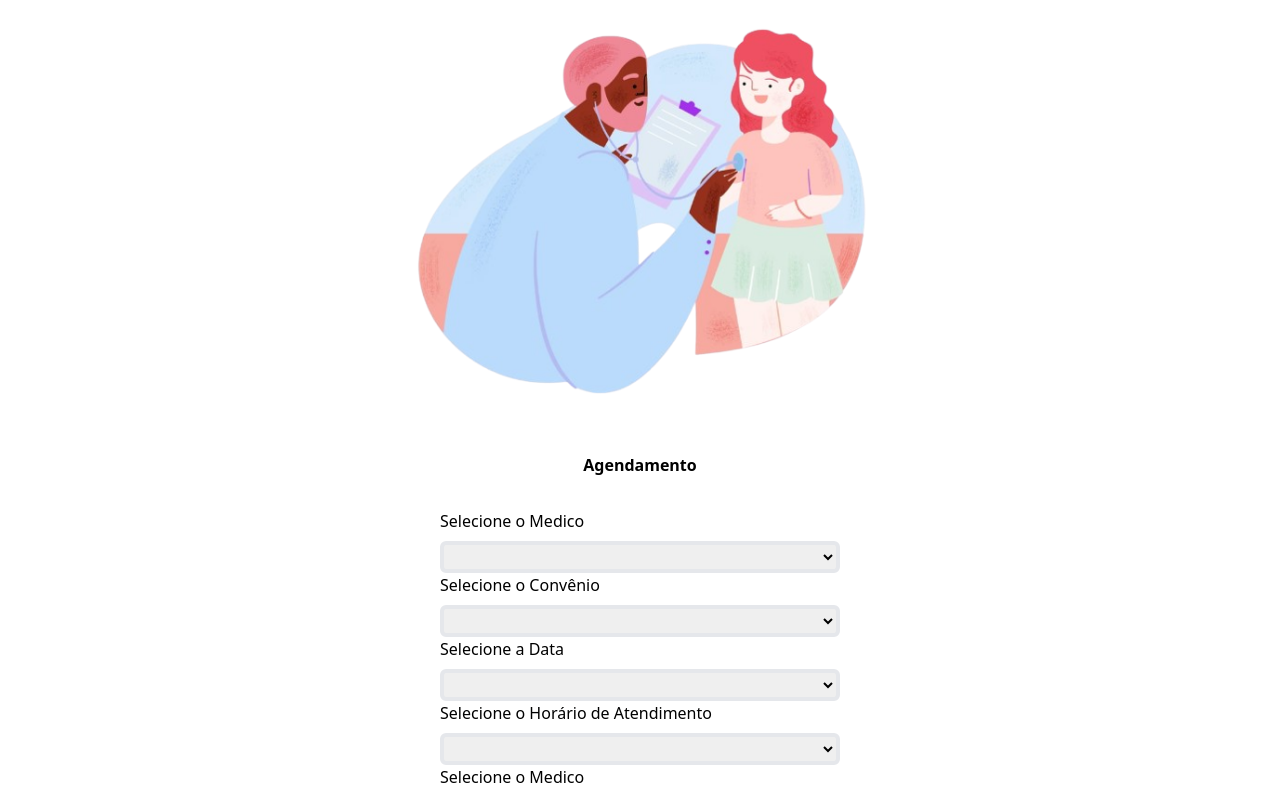
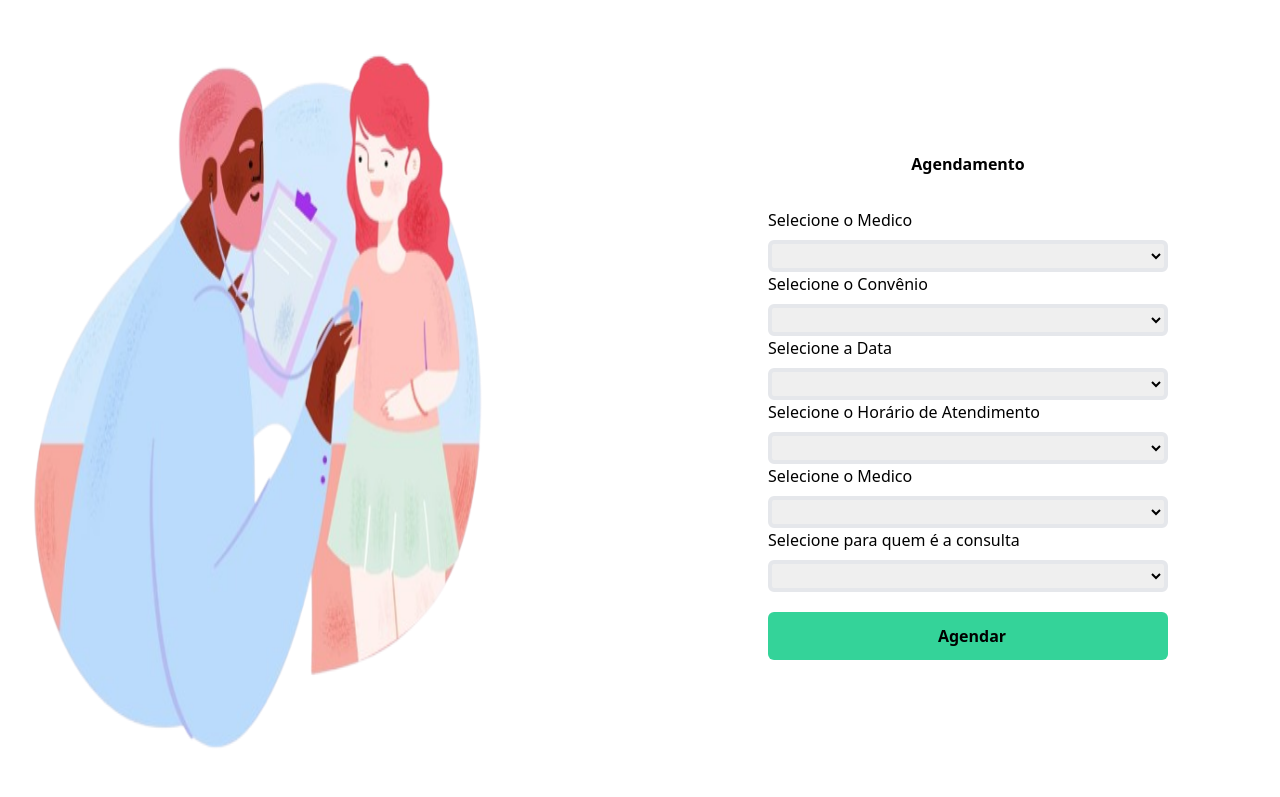
Before and after one commit to HederAlves/APP-agendamento, a Vue app: page /agendamento in a window 1280 px wide. Shown: the top 797 px of the page. Built offline with nearby package versions, Linux system fonts and the light colour scheme; data requests are answered from the project's data file.

Commit message:
Update
View Schedule

```diff
--- a/src/views/Schedule.vue
+++ b/src/views/Schedule.vue
@@ -1,5 +1,5 @@
 <template>
-  <div class="mainContainer">
+  <div class="flex flex-col mt-5 justify-center ml-1 gap-5 h-screen items-center sm:ml-0 sm:mt-0 sm:flex-row sm:justify-start sm:gap-20 md:gap-28 xl:gap-64">
     <ImageSchedule />
     <IconLogo />
     <FormSchedule />
@@ -15,8 +15,3 @@ export default {
   components: { IconLogo, FormSchedule, ImageSchedule },
 };
 </script>
-<style>
-.mainContainer {
-  @apply flex flex-col h-screen items-center;
-}
-</style>
```
